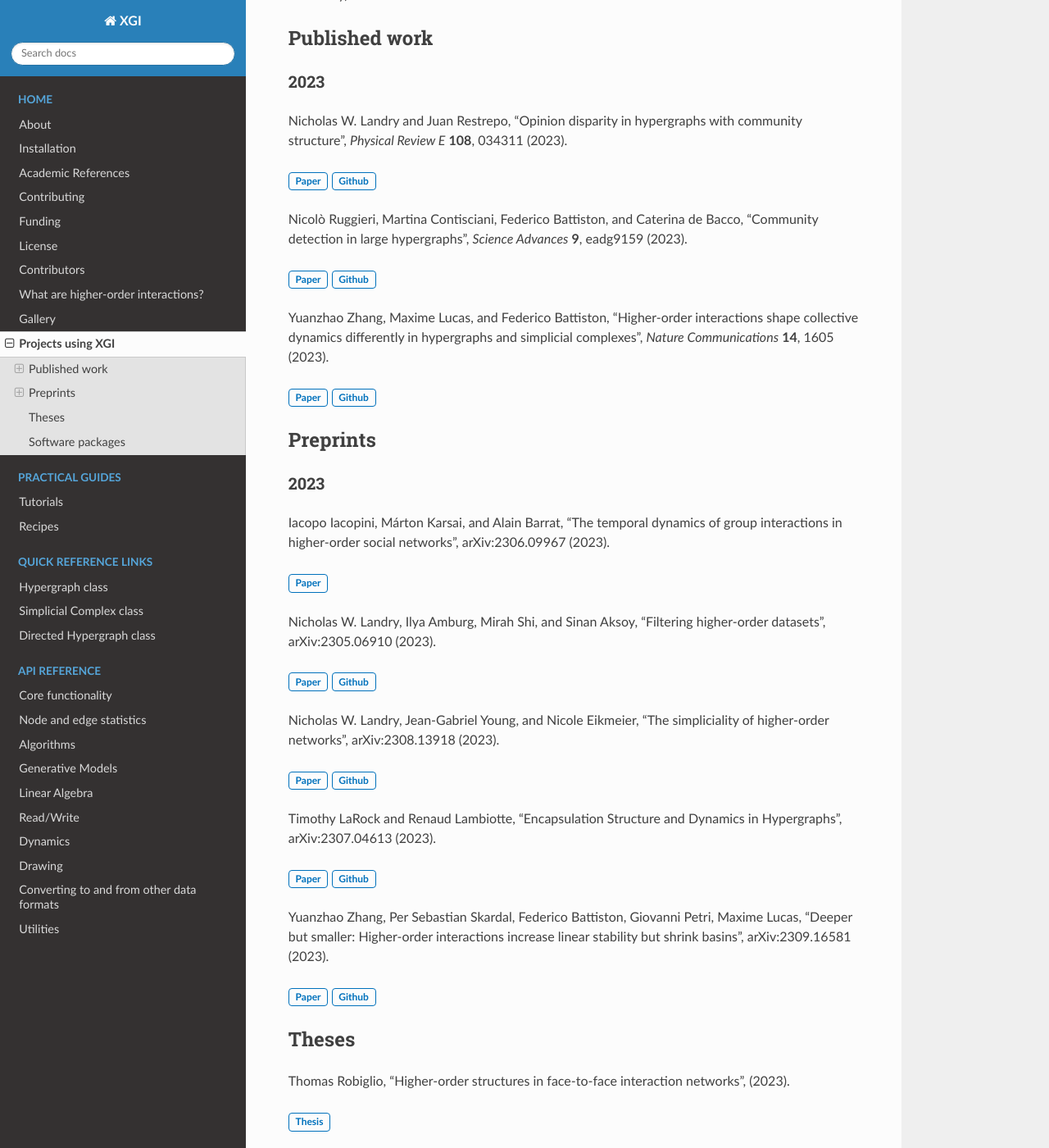
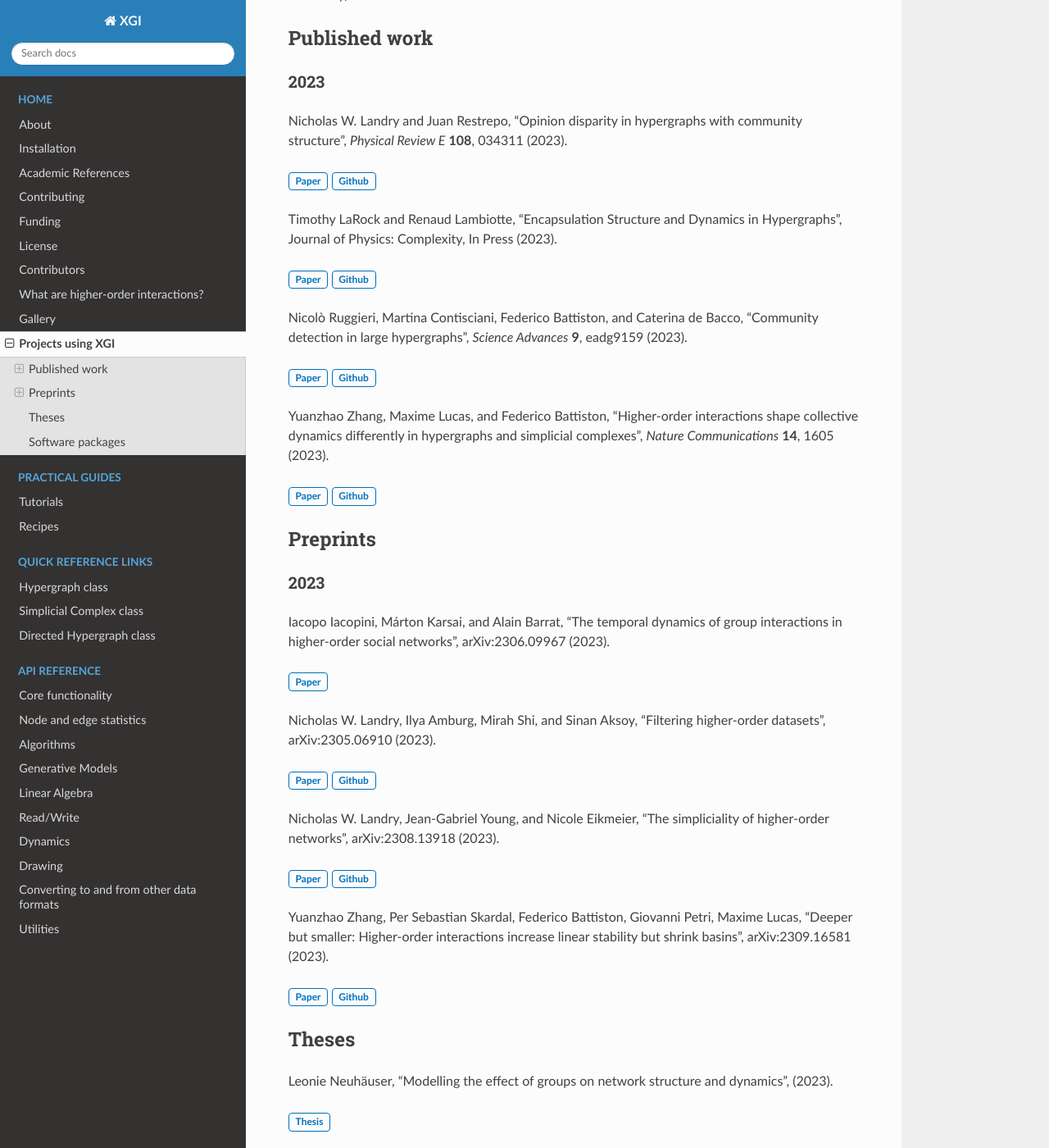
Before and after one commit to xgi-org/xgi, a Sphinx documentation site: the page built from docs/source/using-xgi.rst, in a window 1280 px wide and 1400 px high, scrolled down 250 px. Shown: the whole window at 82% size. Built offline with Sphinx 7.4.7 and the Read the Docs theme 2.0.0, drawn with Linux system fonts in a browser that asks for light colours.

Commit message:
Update using-xgi.rst

```diff
--- a/docs/source/using-xgi.rst
+++ b/docs/source/using-xgi.rst
@@ -16,6 +16,11 @@ Nicholas W. Landry and Juan Restrepo, "Opinion disparity in hypergraphs with com
 
 :bdg-link-primary-line:`Paper <https://doi.org/10.1103/PhysRevE.108.034311>`
 :bdg-link-primary-line:`Github <https://github.com/nwlandry/opinion-disparity-in-hypergraphs>`
+
+Timothy LaRock and Renaud Lambiotte, "Encapsulation Structure and Dynamics in Hypergraphs", Journal of Physics: Complexity, In Press (2023).
+
+:bdg-link-primary-line:`Paper <https://doi.org/10.1088/2632-072X/ad0b39>`
+:bdg-link-primary-line:`Github <https://github.com/tlarock/encapsulation-dynamics>`
 
 Nicolò Ruggieri, Martina Contisciani, Federico Battiston, and Caterina de Bacco, "Community detection in large hypergraphs", *Science Advances* **9**, eadg9159 (2023).
 
@@ -48,11 +53,6 @@ Nicholas W. Landry, Jean-Gabriel Young, and Nicole Eikmeier, "The simpliciality
 :bdg-link-primary-line:`Paper <https://doi.org/10.48550/arXiv.2308.13918>`
 :bdg-link-primary-line:`Github <https://github.com/nwlandry/the-simpliciality-of-higher-order-networks>`
 
-Timothy LaRock and Renaud Lambiotte, "Encapsulation Structure and Dynamics in Hypergraphs", arXiv:2307.04613 (2023).
-
-:bdg-link-primary-line:`Paper <https://arxiv.org/abs/2307.04613>`
-:bdg-link-primary-line:`Github <https://github.com/tlarock/encapsulation-dynamics>`
-
 Yuanzhao Zhang, Per Sebastian Skardal, Federico Battiston, Giovanni Petri, Maxime Lucas, "Deeper but smaller: Higher-order interactions increase linear stability but shrink basins", arXiv:2309.16581 (2023).
 
 :bdg-link-primary-line:`Paper <https://arxiv.org/abs/2309.16581>`
@@ -61,6 +61,10 @@ Yuanzhao Zhang, Per Sebastian Skardal, Federico Battiston, Giovanni Petri, Maxim
 
 Theses
 ======
+
+Leonie Neuhäuser, "Modelling the effect of groups on network structure and dynamics", (2023).
+
+:bdg-link-primary-line:`Thesis <https://doi.org/10.18154/RWTH-2023-08686>`
 
 Thomas Robiglio, "Higher-order structures in face-to-face interaction networks", (2023).
 
```
